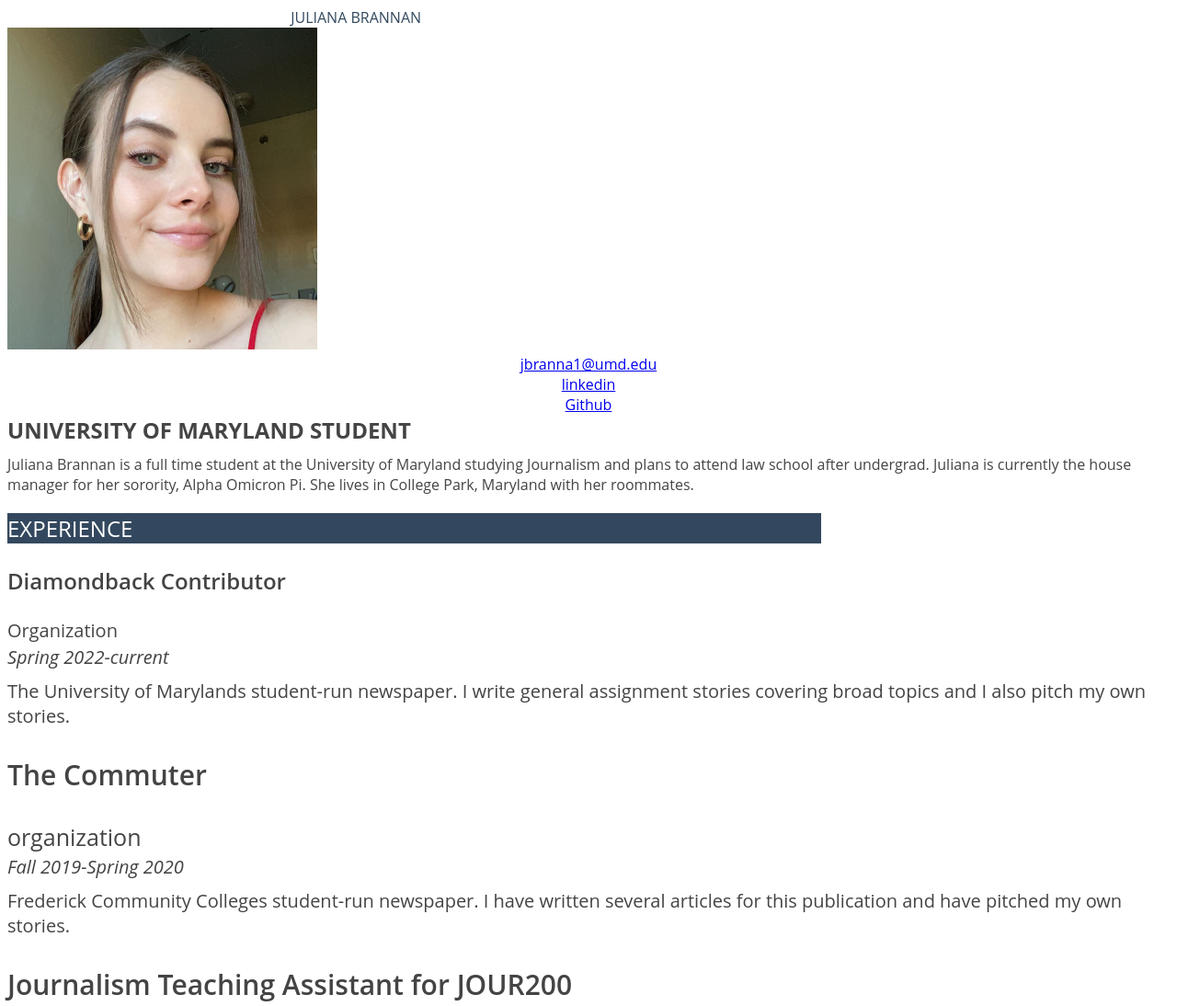
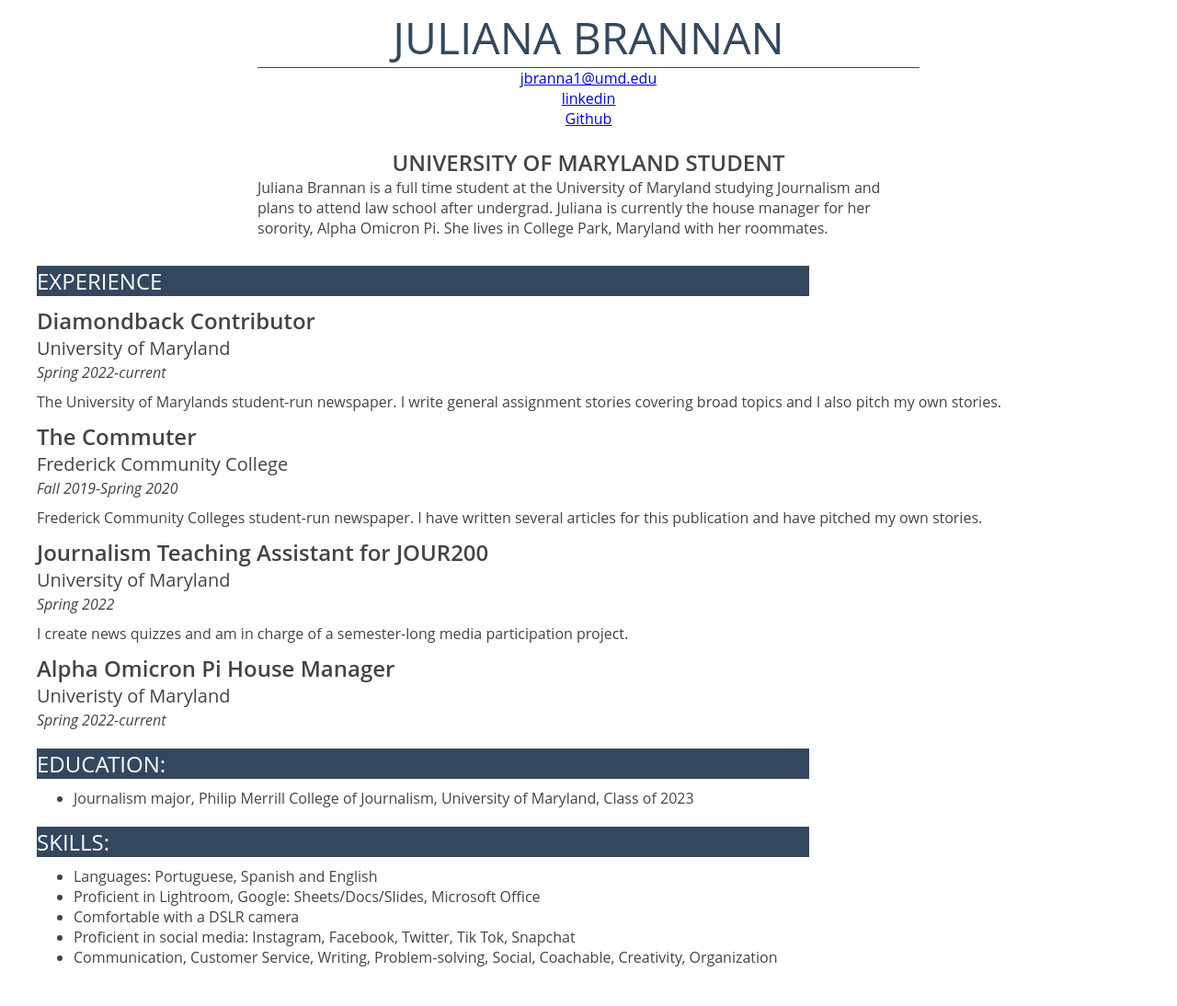
Before and after one commit to Julianab13/Juliana-Brannan-Jour352, a plain HTML site: page resume/index.html in a window 1280 px wide. Shown: the top 1094 px of the page at 92% size. Drawn offline with Linux system fonts and the light colour scheme.

Commit message:
exercise two

```diff
--- a/resume/index.html
+++ b/resume/index.html
@@ -1,52 +1,58 @@
 <!doctype html>
 <html>
+
 <head>
     <title>Juliana Brannan resume</title>
-            <link rel = "stylesheet" type = "text/css" href = "./style.css"/>
+    <link rel="stylesheet" type="text/css" href="./style.css" />
 </head>
+
 <body>
+    <div id="container">
         <!-- I built this myself! -->
         <div id="name">Juliana Brannan</div>
-  <img src="img.jpg" width="337" height="350">
+        <!-- <img src="img.jpg" width="337" height="350"> -->
 
         <!-- Contact details -->
         <ul id="menu">
             <li><a href="mailto:jbranna1@umd.edu" target="_self"">jbranna1@umd.edu</a></li>
-    <li><a href="https://www.linkedin.com/in/juliana-brannan-3aba31234/ target="_self">linkedin</a></li>
+    <li><a href=" https://www.linkedin.com/in/juliana-brannan-3aba31234/ target="_self">linkedin</a></li>
             <li><a href="https://github.com/Julianab13" target="_self">Github</a></li>
         </ul>
-
         <!-- Title & mission statement -->
-<strong>University of Maryland Student</strong>
-<p id="description">
-    Juliana Brannan is a full time student at the University of Maryland studying Journalism and plans to attend law school after undergrad. Juliana is currently the house manager for her sorority, Alpha Omicron Pi. She lives in College Park, Maryland with her roommates.
+        <div id="title">University of Maryland Student</div>
+        <p id="top">
+            Juliana Brannan is a full time student at the University of Maryland studying Journalism and plans to attend
+            law school after undergrad. Juliana is currently the house manager for her sorority, Alpha Omicron Pi. She
+            lives in College Park, Maryland with her roommates.
         </p>
 
         <!-- Experience -->
         <div id="sectionheader">Experience</div>
-<h3>Diamondback Contributor</h3>
-<div id="organization">Organization</h4>
+        <div id="jobtitle">Diamondback Contributor</div>
+        <div id="organization">University of Maryland</div>
         <div id="date">Spring 2022-current</div>
         <p id="description">
-    The University of Marylands student-run newspaper. I write general assignment stories covering broad topics and I also pitch my own stories.
+            The University of Marylands student-run newspaper. I write general assignment stories covering broad topics
+            and I also pitch my own stories.
         </p>
 
-<h3>The Commuter</h3>
-<div id="organization">organization</div>
+        <div id="jobtitle">The Commuter</div>
+        <div id="organization">Frederick Community College</div>
         <div id="date">Fall 2019-Spring 2020</div>
         <p id="description">
-    Frederick Community Colleges student-run newspaper. I have written several articles for this publication and have pitched my own stories.
+            Frederick Community Colleges student-run newspaper. I have written several articles for this publication and
+            have pitched my own stories.
         </p>
 
-<h3>Journalism Teaching Assistant for JOUR200</h3>
-<div id="organization">organization</div>
+        <div id="jobtitle">Journalism Teaching Assistant for JOUR200</div>
+        <div id="organization">University of Maryland</div>
         <div id="date">Spring 2022</div>
         <p id="description">
             I create news quizzes and am in charge of a semester-long media participation project.
         </p>
 
-<h3>Alpha Omicron Pi House Manager</h3>
-<div id="organization">organization</div>
+        <div id="jobtitle">Alpha Omicron Pi House Manager</div>
+        <div id="organization">Univeristy of Maryland</div>
         <div id="date">Spring 2022-current</div>
 
         <!-- Education -->
@@ -74,5 +80,7 @@
                 Communication, Customer Service, Writing, Problem-solving, Social, Coachable, Creativity, Organization
             </li>
         </ul>
+    </div>
 </body>
+
 </html>
--- a/resume/style.css
+++ b/resume/style.css
@@ -4,16 +4,25 @@
 body  {
     font-family: "Open Sans", Arial, sans-serif ; font-size: 1em; font-style:normal; font-weight: 400; color:#444;
   }
-/* title */
+
+/* Add a div around the entire document with the id "container". Add the container ID near the top of your stylesheet (under BODY). Give it a width of 100%, a maximum width of 1200 pixels and center the div by giving it a margin of "0 auto". Add 50 pixels of padding to the bottom. */
+
+#container {
+    width: 100%; max-width: 1200px; margin: 0 auto; padding-bottom: 50px;
+}
+
 /* A solid border on the bottom set to 1 pixel with a color of #33485e.
 Set the width at 60 percent and the minimum width at 300 pixels.
 Set the margin to "0 auto" to center */
+
 #name {
-    font-size: 3m; color:#33485e; text-transform:uppercase; text-align:center; width: 60%; min-width: 300px; margin: 0 auto center;
+    font-size: 3em; color:#33485e; text-transform:uppercase; text-align:center; width: 60%; min-width: 300px; margin: 0 auto;
+    border-bottom: #33485e solid 1px; border-width: 60%;
 }
 /* title */
-strong {
-    font-size: 1.5em; text-transform: uppercase; color:33485e;
+/* Change the <strong> tag around your title to a div with an id of "title" in both your index and stylesheet. Give that a font weight of 600 and center the text. Give that element a top margin of 20 pixels and 0 on all other sides. */
+#title {
+    font-size: 1.5em; text-transform: uppercase; color:33485e; font-weight: 600; text-align: center; margin-top: 20px; margin-bottom: 0px; margin-left: 0px; margin-right: 0px;
 }
 /* sections */
 /*
@@ -25,7 +34,7 @@ Change the Heading 3 tags in your html document and stylesheet to a div with a c
     font-size:1.5em; text-transform:uppercase; color:white; background-color: #33485e; font-weight:400; margin-bottom: 10px; margin-top: 20px; margin-left: 0px; margin-right: 0px; width: 70%; min-width: 300px;
 }
 /* job titles */
-h3 {
+#jobtitle {
     font-size: 1.5em; font-weight: 600;
 }
 /* job organization */
@@ -44,8 +53,12 @@ Change the Heading 4 tags in your html document and stylesheet to a div with a c
 /* Add a class of "menu" to the unordered list containing your contact information. In your stylesheet, set the margin and padding for this list on all sides to 0px (you may use one value to do this for margin and padding), and align the text to the center.  */
 
 #menu {
-    font-size: 1em; margin: 0px; padding: 0px; text-align: center;
+    margin: 0;
+    padding: 0;
+    text-align: center;
+    list-style-type:none;
 }
+
 /* Add a class of "description" to all of the paragraph elements on the page. Leave the styling as is, but set the margin at the top and bottom to 10 pixels, while setting all other margins to 0 pixels. */
 #description {
     margin-top: 10px; margin-bottom: 10px; margin-left: 0px; margin-right: 0px;
@@ -59,3 +72,8 @@ Change the Heading 4 tags in your html document and stylesheet to a div with a c
 #do {
     margin-top: 5px; margin-bottom: 0px; margin-left: 0px; margin-right: 0px;
 }
+
+/* Add a class called "top" to the mission statement text at the top. Be sure it is at the bottom of your stylesheet. Give it a width of 60% with a minimum width of 300 pixels. Center by giving adding "margin:0 auto;" and give it a bottom margin of 30 pixels. */
+#top {
+    width: 60%; min-width: 300px; margin:0 auto; margin-bottom: 30px;
+}
```
Lines whose indentation alone changed are shown as unchanged.
